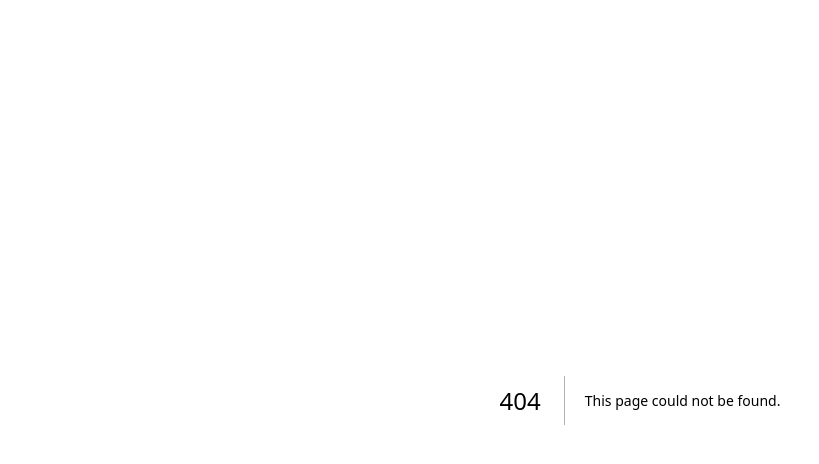
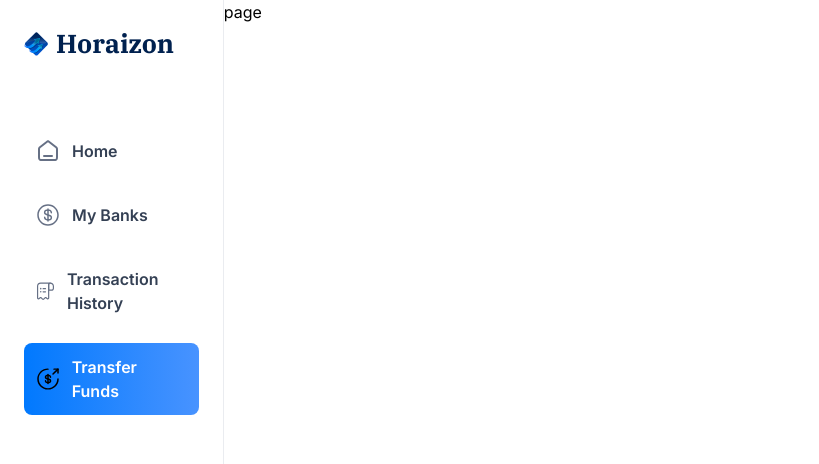
Before and after one commit to Taki7980/ns-banking-horaizon, a Next.js app: page /payment-transfer in a window 1280 px wide. Before the commit this address had no page. Shown: the top 464 px of the page, without its empty margins (0-819 px from the left). Built offline with nearby package versions, Linux system fonts and the light colour scheme.

Commit message:
added routes

```diff
--- /dev/null
+++ b/src/app/(root)/my-banks/page.tsx
@@ -0,0 +1,9 @@
+import React from 'react'
+
+const page = () => {
+  return (
+    <div>page</div>
+  )
+}
+
+export default page
--- a/src/app/(root)/page.tsx
+++ b/src/app/(root)/page.tsx
@@ -4,7 +4,7 @@ import TotalBalanceBox from "@/components/shared/TotalBalanceBox";
 import React from "react";
 
 const Home = () => {
-	const loggedIn = { firstName: "John", lastName: "sarkar" };
+	const loggedIn = { firstName: "Nirjhar", lastName: "sarkar",email:"XXXXXXXXXXXXXXXXX", };
 
 	return (
 		<section className="home">
@@ -24,7 +24,7 @@ const Home = () => {
 				</header>
 				RECENT TRANSACTIONS
 			</div>
-			<RightSidebar/>
+			<RightSidebar user={loggedIn} transactions={[]} banks={[{currentBalance: 1456.50},{currentBalance: 16.50}]} />
 		</section>
 	);
 };
--- /dev/null
+++ b/src/app/(root)/payment-transfer/page.tsx
@@ -0,0 +1,9 @@
+import React from 'react'
+
+const page = () => {
+  return (
+    <div>page</div>
+  )
+}
+
+export default page
--- /dev/null
+++ b/src/app/(root)/transaction-history/page.tsx
@@ -0,0 +1,9 @@
+import React from 'react'
+
+const page = () => {
+  return (
+    <div>page</div>
+  )
+}
+
+export default page
```
